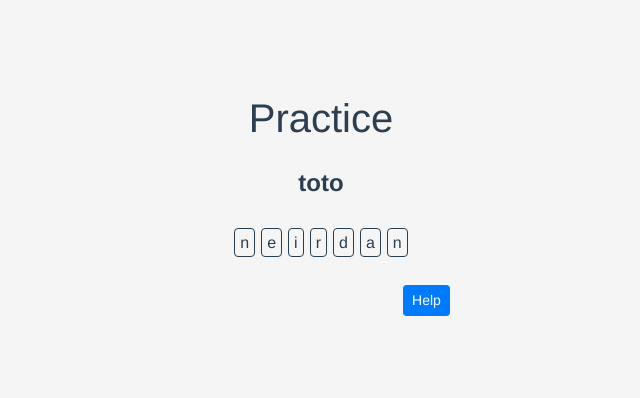
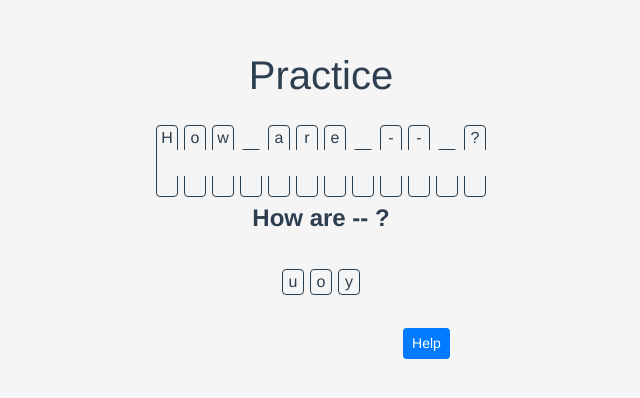
Before and after one commit to HiBigBob/english, a Vue app in the folder front/: page / in a window 1280 px wide. Shown: the part 144-542 px from the top of the page, without its empty margins (319-959 px from the left). Built offline with nearby package versions, Linux system fonts and the light colour scheme.

Commit message:
Change display

```diff
--- a/front/src/App.vue
+++ b/front/src/App.vue
@@ -1,7 +1,11 @@
 <template>
   <div id="app">
     <h1>Practice</h1>
-    <HelloWorld msg="Practice"/>
+    <HelloWorld :practice="{
+       text: 'toto',
+       ask: 'How are --- ?',
+       answer: 'you'
+    }"/>
   </div>
 </template>
 
--- a/front/src/components/HelloWorld.vue
+++ b/front/src/components/HelloWorld.vue
@@ -2,18 +2,18 @@
     <div class="hello">
         <div class="form-signin">
             <div class="practice">
-                <div id="read" class="read">{{ text }}</div>
+                <div id="ask">
+                    <span v-for="letter in ask" :class="`letterChoice ${letter != '-' ? letter : ''}`">
+                        <span :if="letter != '-' || letter != ' '">{{letter}}</span>
+                        <input :if="letter == '-'" type="text" id="input" class="form" @keyup="keymonitor" autofocus spellcheck="false" />
+                    </span>
+                </div>
+                <div id="read" class="read">{{ ask }}</div>
                 <div id="write"></div>
                 <div class="clear"></div>
             </div>
             <div class="letter">
-                <span class="letterChoice n">n</span>
-                <span class="letterChoice e">e</span>
-                <span class="letterChoice i">i</span>
-                <span class="letterChoice r">r</span>
-                <span class="letterChoice d">d</span>
-                <span class="letterChoice a">a</span>
-                <span class="letterChoice n">n</span>
+                <span v-for="letter in help" :class="`letterChoice ${letter}`">{{letter}}</span>
             </div>
             <input type="text" id="input" class="form" @keyup="keymonitor" autofocus spellcheck="false" />
             <button class="btn btn-sm btn-primary" >Help</button>
@@ -25,32 +25,28 @@
 export default {
     name: 'HelloWorld',
     props: {
-        msg: String
+        practice: Object
     },
-    data: () => {
-        return {
-            iterator: 0,
-            text: 'toto'
+    data: {
+        iterator: 0,
+    },
+    computed: {
+        help: function () {
+            const answer = this.practice.answer.toLowerCase();
+            const sort = answer.split('').sort(() => {
+                return 0.5 - Math.random();
+            });
+
+            return sort;
+        },
+        ask: function () {
+            return this.practice.ask.replace(/-/, '');
         }
     },
     methods: {
         keymonitor(e) {
             e.preventDefault();
             e = e || window.event;
-
-            console.log('1');
-
-            console.log('keyup from id: '+e.target.id)
-
-            // what was pressed?
-            let keyMessage = 'keyup: ';
-            console.log('shiftKey ', e.shiftKey);
-            if (e.shiftKey) {
-                keyMessage += 'Shift+';
-            }
-            keyMessage += e.key || String.fromCharCode(e.keyCode);
-
-            console.log(keyMessage)
 
             let charCode = e.keyCode || e.which;
             let charStr = String.fromCharCode(charCode);
@@ -59,8 +55,8 @@ export default {
             if (e.shiftKey) {
                 charStr = charStr.toUpperCase();
             }
-            console.log('2 charStr', charStr);
-            console.log('2 charCode', charCode);
+            console.log('charStr', charStr);
+            console.log('charCode', charCode);
 
             if (charCode > 64 && charCode < 91) {
                 let query = `span.letterChoice.${charStr}:not(.pressed)`;
@@ -82,22 +78,21 @@ export default {
                 this.iterator = this.iterator - 1;
                 return;
             }
-            console.log('3');
 
             if (charCode == 32) {
                 var space = document.createTextNode(" ");
                 $content.appendChild(space);
             }
 
-            if (this.text.length <= this.iterator) {
-                console.log('4', this.text.length <= this.iterator);
+            if (this.practice.length <= this.iterator) {
+                console.log('4', this.practice.length <= this.iterator);
                 return;
             }
 
             if (charCode > 64 && charCode < 91) {
                 var char = document.createTextNode(charStr);
                 var tmp;
-                if(this.text.charAt(this.iterator) == charStr) {
+                if(this.practice.charAt(this.iterator) == charStr) {
                     tmp = char;
                 } else {
                     var $span = document.createElement("span");
@@ -127,9 +122,10 @@ export default {
 
 .letterChoice{
     border: 1px solid #283e51;
-    padding: 5px;
     border-radius: 4px;
     margin: 3px;
+    width: 22px;
+    display: inline-block;
 }
 
 .pressed {
@@ -166,7 +162,7 @@ a {
 
 .form-signin {
     width: 100%;
-    max-width: 330px;
+    /* max-width: 330px; */
     padding: 15px;
     margin: auto;
 }
```
